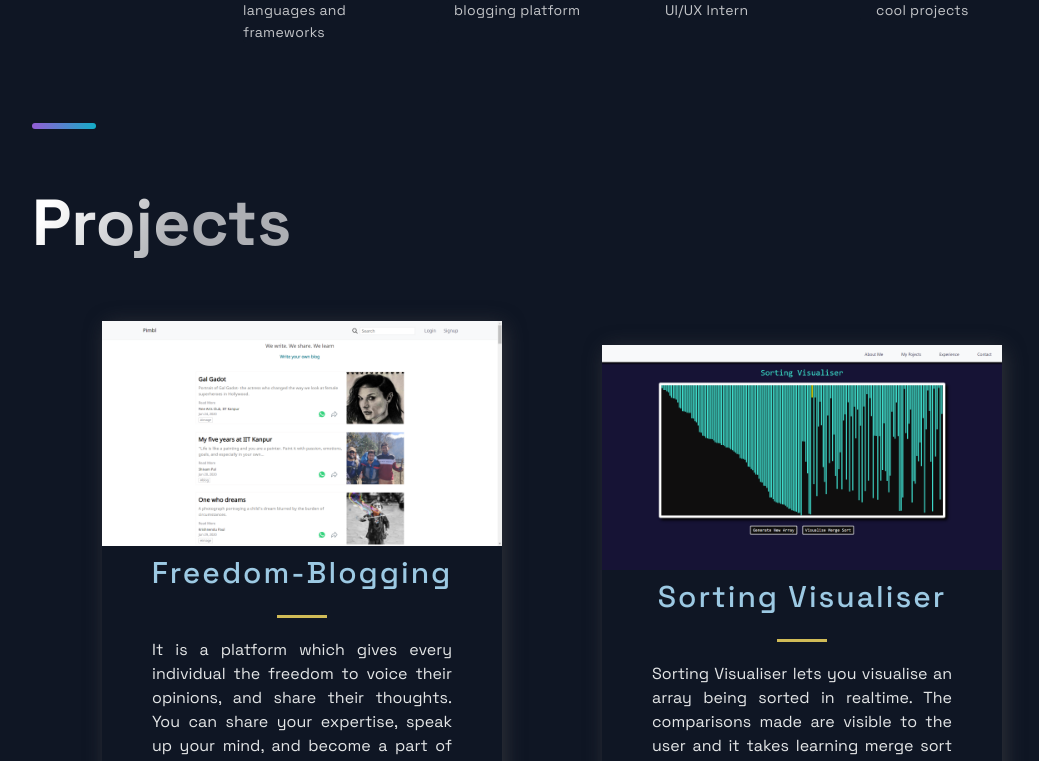
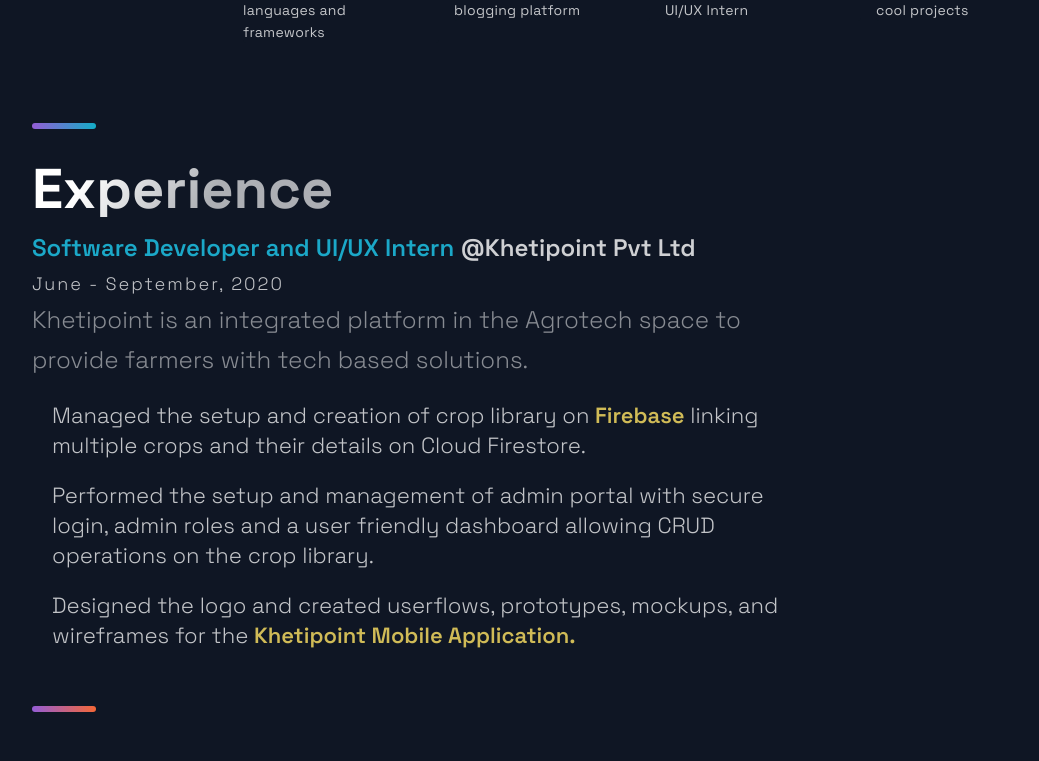
Before and after one commit to sourabhsuman-iitk/portfolio, a Next.js app: page / in a window 1280 px wide. Shown: the part 1660-2421 px from the top of the page, without its empty margins (88-1127 px from the left). Built offline with nearby package versions, Linux system fonts and the light colour scheme.

Commit message:
Updated experience

```diff
--- /dev/null
+++ b/src/components/Experience/Experience.js
@@ -0,0 +1,42 @@
+import React from 'react';
+import { DiFirebase, DiReact, DiZend } from 'react-icons/di';
+import { Section, SectionDivider, SectionText, SectionTitle, SectionSubHead } from '../../styles/GlobalComponents';
+import { SectionSubHeadLink, SectionSubHeadLink2, SectionSubText4, List, ListContainer, ListItem, ListParagraph, ListTitle, SectionSubText3 } from './ExperienceStyles';
+
+const Experience = () =>  (
+  <Section id="tech">
+
+    <SectionTitle>Experience</SectionTitle>
+    <SectionText>
+        <SectionSubHead>
+            Software Developer and UI/UX Intern <SectionSubHeadLink href="https://www.khetipoint.in/" target="_blank">@Khetipoint Pvt Ltd</SectionSubHeadLink>
+        </SectionSubHead>
+        <SectionSubText4>June - September,  2020</SectionSubText4>
+      Khetipoint is an integrated platform in the Agrotech space to provide farmers with tech based solutions.
+    <List>
+        <ListItem>
+        <ListParagraph>
+             Managed the setup and creation of crop library on <SectionSubHeadLink2 href="https://firebase.google.com/" target="_blank">Firebase</SectionSubHeadLink2> linking multiple crops and their details on Cloud Firestore.
+        </ListParagraph>
+        </ListItem>
+
+        <ListItem>
+        <ListParagraph>
+            Performed the setup and management of admin portal with secure login, admin roles and a user friendly dashboard allowing CRUD operations on the crop library.
+
+        </ListParagraph>
+        </ListItem>
+
+        <ListItem>
+        <ListParagraph>
+            Designed the logo and created userflows, prototypes, mockups, and wireframes for the <SectionSubHeadLink2 href="https://play.google.com/store/apps/details?id=com.farmer.khetipoint" target="_blank">Khetipoint Mobile Application.</SectionSubHeadLink2>
+        </ListParagraph>
+        </ListItem>
+    </List>
+    </SectionText>
+
+    <SectionDivider colorAlt />
+  </Section>
+);
+
+export default Experience;
--- /dev/null
+++ b/src/components/Experience/ExperienceStyles.js
@@ -0,0 +1,168 @@
+import styled from 'styled-components'
+
+
+export const SectionSubHeadLink = styled.a`
+  max-width: 800px;
+  font-weight: 600;
+  font-size: 24px;
+  line-height: 30px;
+  color: rgba(255,255,255,0.8);
+  &:hover {
+    text-decoration: underline;
+}
+    cursor:pointer;
+
+
+@media ${(props) => props.theme.breakpoints.md} {
+    padding-top: 20px;
+    max-width: 672px;
+    font-size: 20px;
+    line-height: 25px;
+  }
+
+  @media ${(props) => props.theme.breakpoints.sm} {
+    font-size: 18px;
+    padding-top: 0px;
+    line-height: 22px;
+  }
+`
+export const SectionSubHeadLink2 = styled.a`
+  max-width: 800px;
+
+  font-weight: 600;
+  color: rgba(208,187,87,1);
+    cursor:pointer;
+    &:hover {
+        text-decoration: underline;
+    }
+`
+export const SectionSubText4 = styled.p`
+  padding-top: 5px;
+  max-width: 800px;
+  font-weight: 300;
+  font-size: 18px;
+  color: rgba(255, 255, 255, 0.75);
+  line-height:32px;
+  letter-spacing: 2px;
+
+@media ${(props) => props.theme.breakpoints.md} {
+    max-width: 672px;
+    font-size: 16px;
+  }
+
+  @media ${(props) => props.theme.breakpoints.sm} {
+    font-size: 14px;
+  letter-spacing: 1px;
+
+  }
+`
+export const ImageContainer = styled.div`
+  text-align: center;
+  background-image: radial-gradient(50% 50% at 50% 50%, rgba(79, 108, 176, 0.25) 53.8%, rgba(79, 108, 176, 0) 100%);
+  width: 100%;
+  padding: 60px;
+  margin-top: 48px;
+  display: flex;
+  flex-direction: column;
+  align-items: center;
+  justify-content: center;
+
+  @media ${props => props.theme.breakpoints.lg} {
+    background-image: none;
+    padding: 0;
+    margin-top: 40px;
+  }
+  @media ${props => props.theme.breakpoints.md} {
+    background-image: none;
+    padding: 0;
+    margin-top: 16px;
+  }
+`
+
+export const MainImage = styled.img`
+  width: 100%;
+`
+
+export const List = styled.ul`
+list-style-type: disc;
+`
+
+export const ListItem = styled.li`
+  margin: 20px;
+
+@media ${props => props.theme.breakpoints.md}{
+    margin: 15px;
+}
+
+@media ${props => props.theme.breakpoints.sm}{
+    margin: 10px;
+}
+`
+
+export const ListContainer = styled.div`
+  display: flex;
+  flex-direction: column;
+
+  @media ${props => props.theme.breakpoints.sm}{
+    display: flex;
+    margin-left: 18px;
+  }
+`
+
+export const ListTitle = styled.h4`
+  font-weight: 700;
+  font-size: 28px;
+  line-height: 32px;
+  letter-spacing: 0.02em;
+  color: #FFFFFF;
+  margin-bottom: 8px;
+
+@media ${props => props.theme.breakpoints.md}{
+  font-size: 24px;
+  line-height: 28px;
+}
+
+@media ${props => props.theme.breakpoints.sm}{
+  font-size: 20px;
+  line-height: 28px;
+  letter-spacing: 0.02em;
+  margin-bottom: 4px;
+}
+`
+
+export const ListParagraph = styled.p`
+  font-size: 22px;
+  line-height: 30px;
+  color: rgba(255, 255, 255, 0.75);
+
+  @media ${props => props.theme.breakpoints.md}{
+    font-size: 20px;
+    line-height: 28px;
+  }
+
+  @media ${props => props.theme.breakpoints.sm}{
+    font-size: 16px;
+    line-height: 22px;
+  }
+`
+
+
+
+export const ListIcon = styled.img`
+  display: block;
+  width: 48px;
+  height: 48px;
+  margin-bottom: 10px;
+
+  @media ${props => props.theme.breakpoints.md}{
+    width: 40px;
+    height: 40px;
+    margin-bottom: 8px;
+  }
+
+  @media ${props => props.theme.breakpoints.sm}{
+    width: 32px;
+    height: 32px;
+    margin-bottom: 0px;
+  }
+`
--- a/src/components/Footer/Footer.js
+++ b/src/components/Footer/Footer.js
@@ -20,13 +20,13 @@
       </LinkList>
       <SocialIconsContainer>
         <CompanyContainer>
-          <Slogan>"Curiosity killed the cat, but for a while I was a suspect." - Steven Wright</Slogan>
+          <Slogan>"CURIOSITY IS A WILLING, A PROUD, AND EAGER CONFESSION OF IGNORANCE." - S.Leonard Rubinstein</Slogan>
         </CompanyContainer>
         <SocialContainer>
-          <SocialIcons href="https://github.com/sourabhsuman-iitk">
+          <SocialIcons href="https://github.com/sourabhsuman-iitk" target="_blank">
             <AiFillGithub size="3rem" />
           </SocialIcons>
-          <SocialIcons href="https://www.linkedin.com/in/sourabh-suman-iitk22">
+          <SocialIcons href="https://www.linkedin.com/in/sourabh-suman-iitk22" target="_blank">
             <AiFillLinkedin size="3rem" />
           </SocialIcons>
           {/* <SocialIcons href="https://google.com">
--- a/src/components/Footer/FooterStyles.js
+++ b/src/components/Footer/FooterStyles.js
@@ -35,8 +35,8 @@
 	}
 
 	@media ${props => props.theme.breakpoints.sm} {
-		font-size: 8px;
-		line-height: 14px;
+		font-size: 16px;
+		line-height: 22px;
 		margin-bottom: 8px;
 		display: flex;
 		align-items: center;
--- a/src/components/Header/Header.js
+++ b/src/components/Header/Header.js
@@ -38,10 +38,10 @@
       </li>
     </Div2>
       <Div3>
-        <SocialIcons href="https://github.com/sourabhsuman-iitk">
+        <SocialIcons href="https://github.com/sourabhsuman-iitk" target="_blank">
           <AiFillGithub size="3rem" />
         </SocialIcons>
-        <SocialIcons href="https://www.linkedin.com/in/sourabh-suman-iitk22">
+        <SocialIcons href="https://www.linkedin.com/in/sourabh-suman-iitk22" target="_blank">
           <AiFillLinkedin size="3rem" />
         </SocialIcons>
         {/* <SocialIcons href="https://google.com">
--- a/src/components/Projects/Projects.js
+++ b/src/components/Projects/Projects.js
@@ -27,8 +27,8 @@
               </TagList>
             </div>
             <UtilityList>
-              <ExternalLinks href={p.visit}>Visit Website</ExternalLinks>
-              <ExternalLinks href={p.source}>Source Code</ExternalLinks>
+              <ExternalLinks href={p.visit} target="_blank">Visit Website</ExternalLinks>
+              <ExternalLinks href={p.source} target="_blank">Source Code</ExternalLinks>
             </UtilityList>
           </BlogCard>
         );
--- a/src/pages/index.js
+++ b/src/pages/index.js
@@ -1,6 +1,7 @@
 import Acomplishments from '../components/Acomplishments/Acomplishments';
 import BgAnimation from '../components/BackgrooundAnimation/BackgroundAnimation';
 import Hero from '../components/Hero/Hero';
+import Experience from '../components/Experience/Experience';
 import Projects from '../components/Projects/Projects';
 import Technologies from '../components/Technologies/Technologies';
 import Timeline from '../components/TimeLine/TimeLine';
@@ -15,6 +16,7 @@
         <BgAnimation />
       </Section>
       <Timeline />
+      <Experience />
       <Projects />
       <Technologies />
       {/* <Acomplishments /> */}
--- a/src/styles/GlobalComponents/index.js
+++ b/src/styles/GlobalComponents/index.js
@@ -82,6 +82,7 @@
     max-width: 100%;
   }
 `
+
 
 export const SectionText = styled.p`
   max-width: 800px;
@@ -185,6 +186,32 @@
     line-height: 22px;
   }
 `
+export const SectionSubHead = styled.p`
+  max-width: 800px;
+  font-weight: 600;
+  font-size: 24px;
+  line-height: 30px;
+  // color: rgba(226,191,91, 0.8);
+  // color: rgba(54,152,203,0.9);
+  color: rgba(27,168,200,1);
+
+
+
+@media ${(props) => props.theme.breakpoints.md} {
+    padding-top: 20px;
+    max-width: 672px;
+    font-size: 20px;
+    line-height: 25px;
+  }
+
+  @media ${(props) => props.theme.breakpoints.sm} {
+    font-size: 18px;
+    padding-top: 0px;
+    line-height: 22px;
+  }
+`
+
+
 export const SecondaryBtn = styled.button`
   color: #FFF;
   background: none;
```
